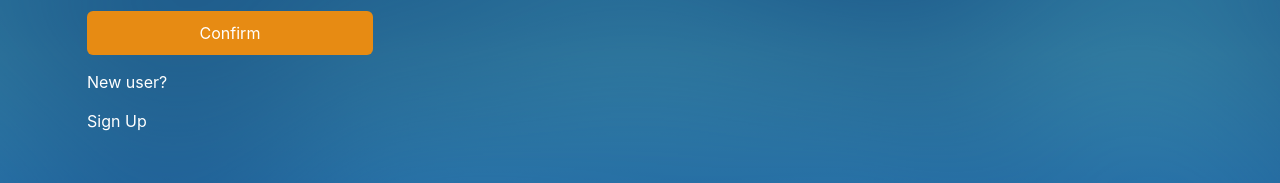
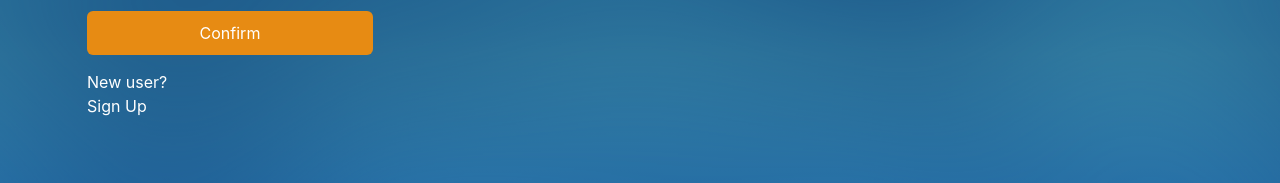
Before and after one commit to Sillor/timewise-client, a React (Vite) app: page / in a window 1280 px wide. Shown: the part 346-529 px from the top of the page. Built offline with nearby package versions, Linux system fonts and the light colour scheme.

Commit message:
more formatting changes

```diff
--- a/src/components/ConfirmPasswordReset.jsx
+++ b/src/components/ConfirmPasswordReset.jsx
@@ -35,7 +35,7 @@ function ConfirmPasswordReset() {
                         <input
                             type="password"
                             placeholder="New Password"
-                            className="password-input p-2 w-full"
+                            className="password-input p-2 w-full h-9"
                             value={password}
                             onChange={handlePasswordChange}
                         />
@@ -61,8 +61,10 @@ function ConfirmPasswordReset() {
                         </p>
                     )}
                     <button type="submit" className="submit-button w-45">Confirm</button>
-                    <h5>New user?</h5>
-                    <a href="./SignUp">Sign Up</a>
+                    <div className="flex justify-center">
+                        <h5>New user?</h5>
+                        <a href="./SignUp" className="ml-1 text-blue-500 underline"> Sign Up</a>
+                    </div>
                 </form>
             </div>
         </div>
```
